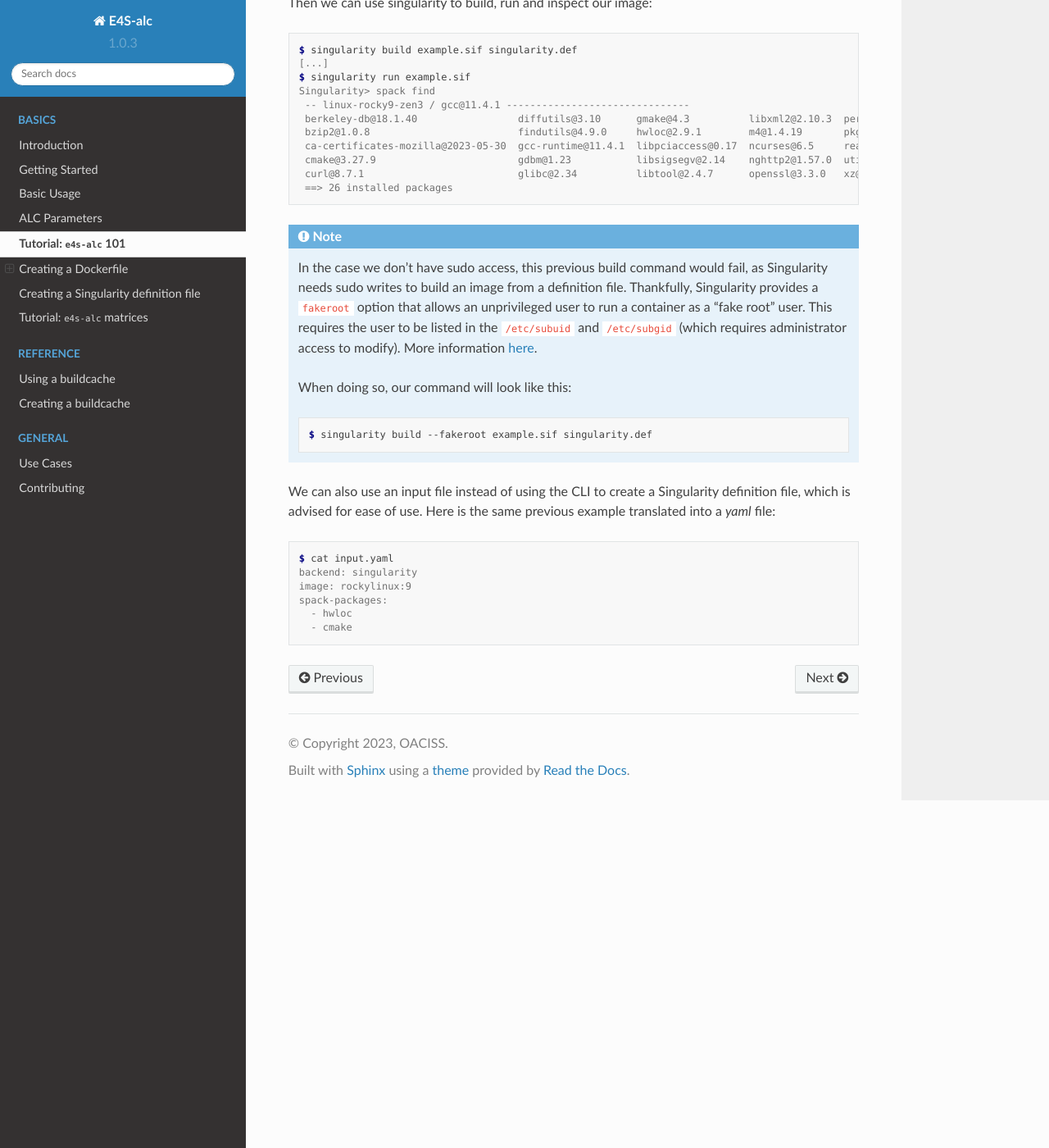
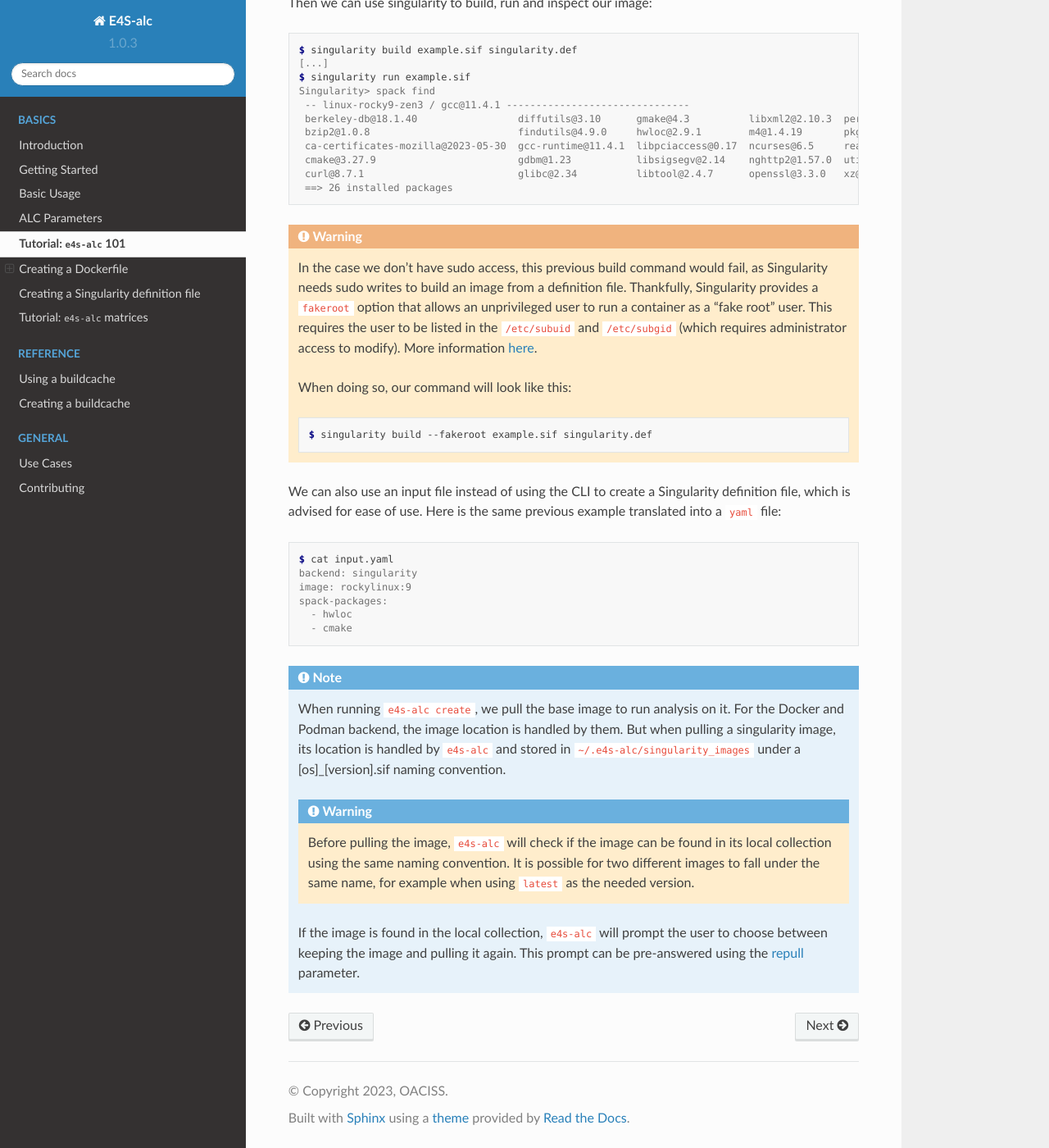
Before and after one commit to E4S-Project/e4s-alc, a Sphinx documentation site: the page built from docs/basics/tutorial_101.rst, in a window 1280 px wide and 1400 px high, scrolled down 3542 px. Shown: the whole window at 82% size. Built offline with Sphinx 7.4.7 and the Read the Docs theme 2.0.0, drawn with Linux system fonts in a browser that asks for light colours.

Commit message:
added singularity image storing precisions

```diff
--- a/docs/basics/tutorial_101.rst
+++ b/docs/basics/tutorial_101.rst
@@ -194,7 +194,7 @@ Then we can use singularity to build, run and inspect our image:
     curl@8.7.1                          glibc@2.34          libtool@2.4.7      openssl@3.3.0   xz@5.4.6
     ==> 26 installed packages
 
-.. note::
+.. warning::
 
     In the case we don't have sudo access, this previous build command would fail, as Singularity needs sudo writes to build an image from a definition file. Thankfully, Singularity provides a ``fakeroot`` option that allows an unprivileged user to run a container as a "fake root" user. This requires the user to be listed in the ``/etc/subuid`` and ``/etc/subgid`` (which requires administrator access to modify). More information `here <https://docs.sylabs.io/guides/3.3/user-guide/fakeroot.html>`_.
 
@@ -206,7 +206,7 @@ Then we can use singularity to build, run and inspect our image:
 
 
 We can also use an input file instead of using the CLI to create a Singularity definition file, which is advised for ease of use.
-Here is the same previous example translated into a `yaml` file:
+Here is the same previous example translated into a ``yaml`` file:
 
 .. code-block:: console
 
@@ -216,3 +216,13 @@ Here is the same previous example translated into a `yaml` file:
    spack-packages:
      - hwloc
      - cmake
+
+.. note::
+
+    When running ``e4s-alc create``, we pull the base image to run analysis on it. For the Docker and Podman backend, the image location is handled by them. But when pulling a singularity image, its location is handled by ``e4s-alc`` and stored in ``~/.e4s-alc/singularity_images`` under a [os]_[version].sif naming convention.
+
+    .. warning::
+
+        Before pulling the image, ``e4s-alc`` will check if the image can be found in its local collection using the same naming convention. It is possible for two different images to fall under the same name, for example when using ``latest`` as the needed version.
+
+    If the image is found in the local collection, ``e4s-alc`` will prompt the user to choose between keeping the image and pulling it again. This prompt can be pre-answered using the :ref:`repull<alc_params>` parameter.
```
